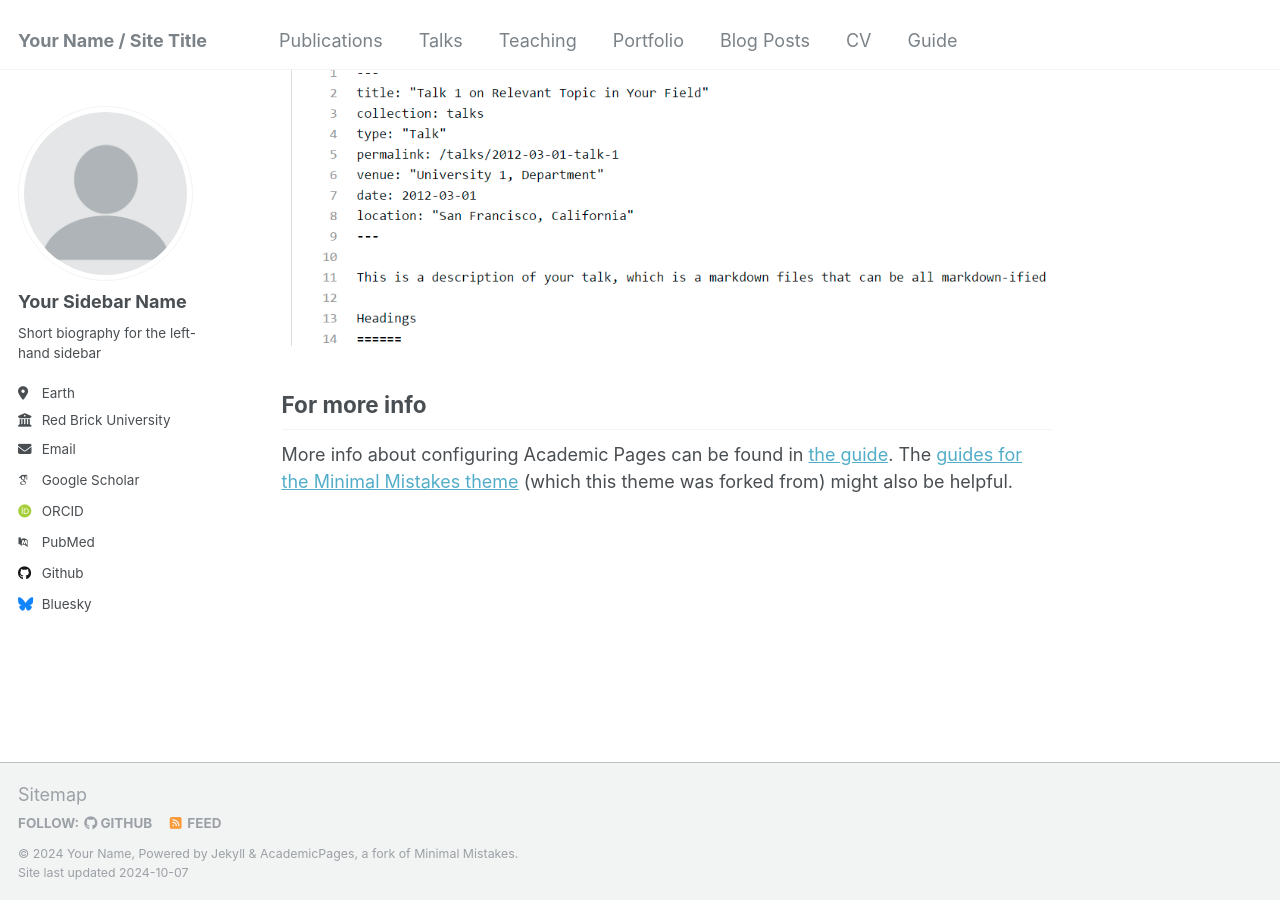
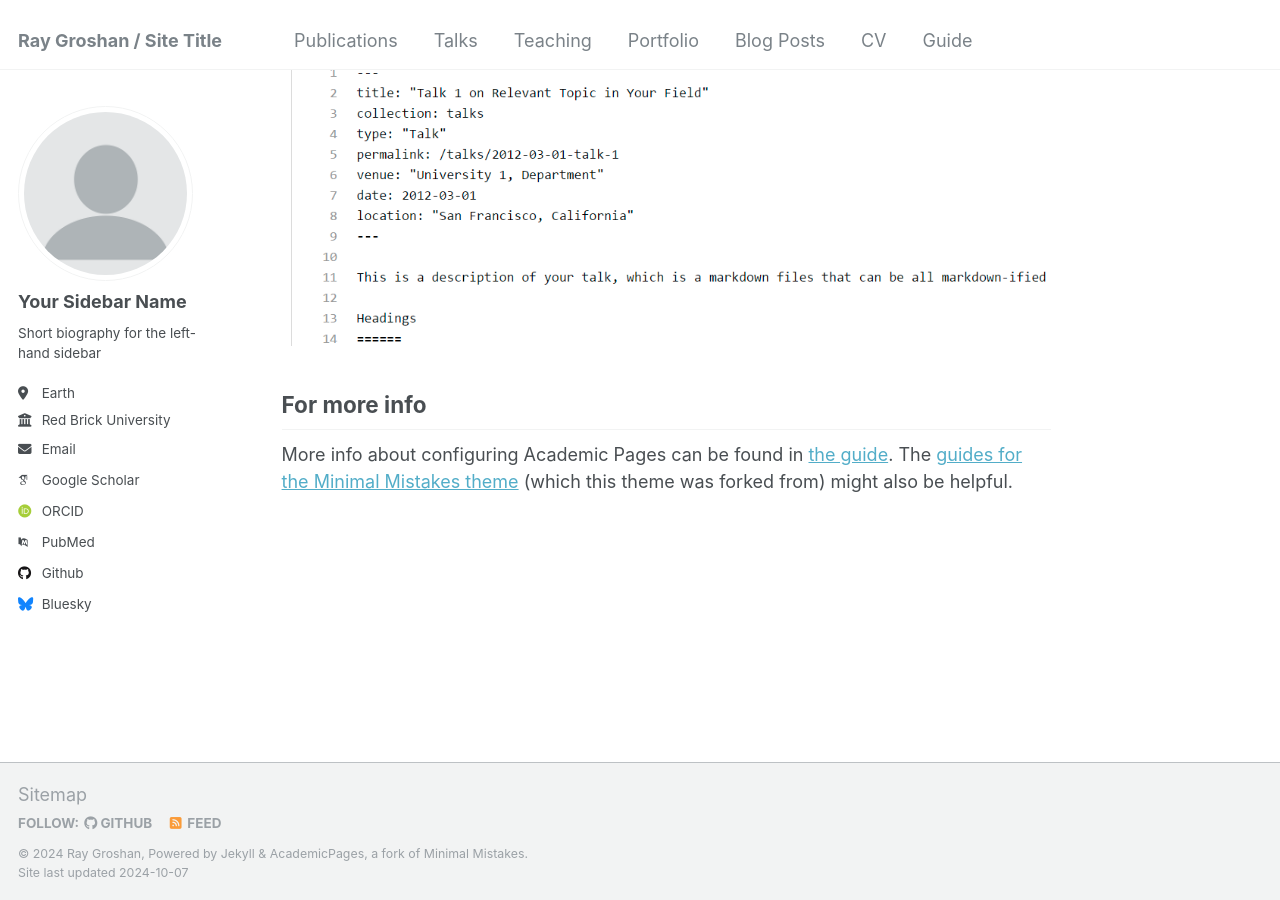
Before and after one commit to groshanr/groshanr.github.io, a Jekyll site: the page built from _pages/about.md, in a window 1280 px wide and 900 px high, scrolled down 2643 px. Built offline with Jekyll 4.4.1, drawn with Linux system fonts in a browser that asks for light colours; some web fonts are replaced.

Commit message:
Update config

```diff
--- a/_config.yml
+++ b/_config.yml
@@ -8,13 +8,13 @@
 
 # Basic Site Settings
 locale                   : "en-US"
-title                    : "Your Name / Site Title"
+title                    : "Ray Groshan / Site Title"
 title_separator          : "-"
-name                     : &name "Your Name"
+name                     : &name "Ray Groshan"
 description              : &description "personal description"
-url                      : https://academicpages.github.io # the base hostname & protocol for your site e.g. "https://mmistakes.github.io"
+url                      : https://groshanr.github.io # the base hostname & protocol for your site e.g. "https://mmistakes.github.io"
 baseurl                  : "" # the subpath of your site, e.g. "/blog"
-repository               : "academicpages/academicpages.github.io"
+repository               : "groshanr/groshanr.github.io"
 
 # Site Author - The following control what appear as part of the author content on the side bar.
 #               If a field is blank the icon and link will not appear, otherwise it will be shown.
```
